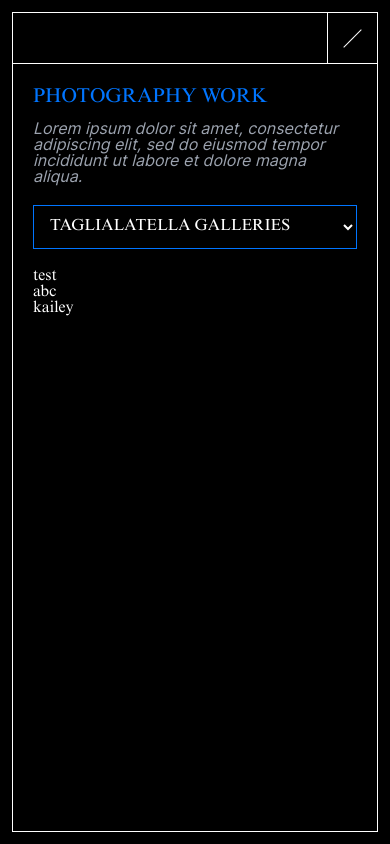
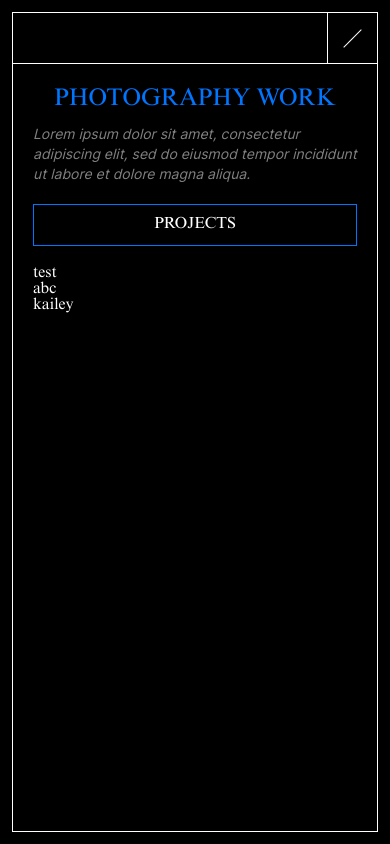
Before and after one commit to j-mcQueen/goodluckwhiterabbit, a React (Vite) app: page /photo in a window 390 px wide. Built offline with nearby package versions, Linux system fonts and the light colour scheme.

Commit message:
Animate mobile dropdown when open & items in view

```diff
--- a/src/components/global/dropdown/Dropdown.tsx
+++ b/src/components/global/dropdown/Dropdown.tsx
@@ -1,53 +1,100 @@
+import { Fragment, useState } from "react";
 import { v4 as uuidv4 } from "uuid";
+import { motion } from "framer-motion";
 
 export default function Dropdown({ ...props }) {
-  const { categoryData, setActiveProject } = props;
+  const { categoryData, activeProject, setActiveProject } = props;
+  const [open, setOpen] = useState(false);
+
+  const animationVariants = {
+    initial: {
+      x: -20,
+      opacity: 0,
+    },
+    animate: (index: number) => ({
+      x: 0,
+      opacity: 1,
+      transition: { delay: 0.05 * index },
+    }),
+  };
 
   return (
-    <>
-      <label htmlFor="projects" className="h-[1px] margin-[-1px] p-0 w-[1px]">
-        Choose a project
-      </label>
+    <div className="flex flex-col text-white py-5">
+      <button
+        type="button"
+        onClick={() => setOpen(!open)}
+        className="bg-black text-white border border-solid border-blu p-3"
+      >
+        PROJECTS
+      </button>
 
-      <select
-        name="projects"
-        id="projects"
-        className="bg-black text-white border border-solid border-blu p-3 my-5"
+      <div className="relative">
+        <ul
+          className={`${open ? "block" : "hidden"} absolute top-0 w-full border border-solid border-blu border-t-0 bg-black max-h-[500px] overflow-y-scroll`}
         >
-        {/* TODO can't add padding to the right side of the select arrow. Solution could be to set appearance: none and add an icon instead */}
           {categoryData.map(
             (category: { title: string; links: [] }, index: number) => {
               return (
-              <optgroup key={uuidv4()} label={category.title}>
+                <Fragment key={uuidv4()}>
+                  <motion.li
+                    variants={animationVariants}
+                    initial="initial"
+                    whileInView="animate"
+                    viewport={{
+                      once: true,
+                    }}
+                    custom={index}
+                    className="p-5 text-lg leading-none"
+                  >
+                    {category.title}
+                    <ul>
                       {category.links.map(
-                  (link: {
+                        (
+                          link: {
                             subject: string;
                             path: string;
                             category: string;
-                  }) => {
+                          },
+                          j: number
+                        ) => {
                           return (
-                      <option
+                            <li key={uuidv4()}>
+                              <motion.button
+                                variants={animationVariants}
+                                initial="initial"
+                                whileInView="animate"
+                                viewport={{
+                                  once: true,
+                                }}
+                                custom={j}
                                 onClick={() =>
                                   setActiveProject({
                                     project: link.path,
                                     category: link.category,
                                   })
                                 }
-                        key={uuidv4()}
-                        value={link.subject}
+                                className={`${activeProject.project === link.path ? "text-blu" : "text-gray"} text-sm font-inter flex flex-col pt-5`}
                               >
                                 {link.subject}
-                      </option>
+                              </motion.button>
+                            </li>
                           );
                         }
                       )}
+                    </ul>
+                  </motion.li>
 
-                {index === category.links.length ? <></> : <hr />}
-              </optgroup>
+                  {index !== categoryData.length - 1 ? (
+                    <hr className="block border-t-[1px] border-solid border-blu h-[0.5px]" />
+                  ) : (
+                    <></>
+                  )}
+                </Fragment>
               );
             }
           )}
-      </select>
-    </>
+        </ul>
+      </div>
+    </div>
   );
 }
--- a/src/components/global/title/Title.tsx
+++ b/src/components/global/title/Title.tsx
@@ -4,12 +4,14 @@ export default function Title({ ...props }) {
   return (
     <hgroup>
       <h1
-        className={`${page === 1 ? "text-blu" : page === 2 ? "text-ylw" : page === 3 ? "text-red-600" : ""} text-xl xl:text-2xl pb-2 xl:pb-3`}
+        className={`${page === 1 ? "text-blu" : page === 2 ? "text-ylw" : page === 3 ? "text-red-600" : ""} text-center xl:text-left text-2xl xl:text-2xl pb-2 xl:pb-3`}
       >
         {title}
       </h1>
 
-      <p className="font-inter text-gray-400 italic">{subtext}</p>
+      <p className="font-inter text-gray font-light text-sm xl:text-md italic">
+        {subtext}
+      </p>
     </hgroup>
   );
 }
--- a/src/components/photo/Photo.tsx
+++ b/src/components/photo/Photo.tsx
@@ -47,7 +47,7 @@ export default function Photo() {
         <Header page={activePage} />
       )}
 
-      <main className="flex xl:flex-row flex-col overflow-y-scroll p-5">
+      <main className="flex xl:flex-row flex-col xl:overflow-y-scroll p-5">
         {mobile === true ? (
           <>
             <Title
--- a/tailwind.config.js
+++ b/tailwind.config.js
@@ -10,6 +10,7 @@ export default {
       colors: {
         blu: "#0075FF",
         ylw: "#FFF500",
+        gray: "#818181",
       },
     },
   },
```
Lines whose indentation alone changed are shown as unchanged.
